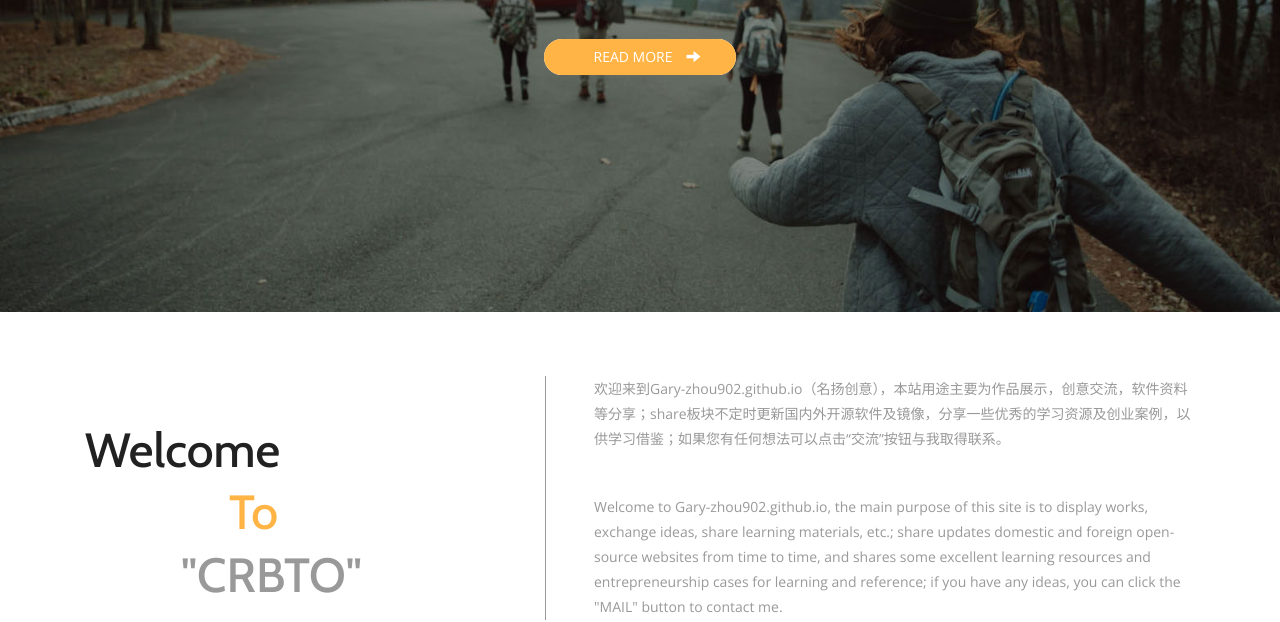
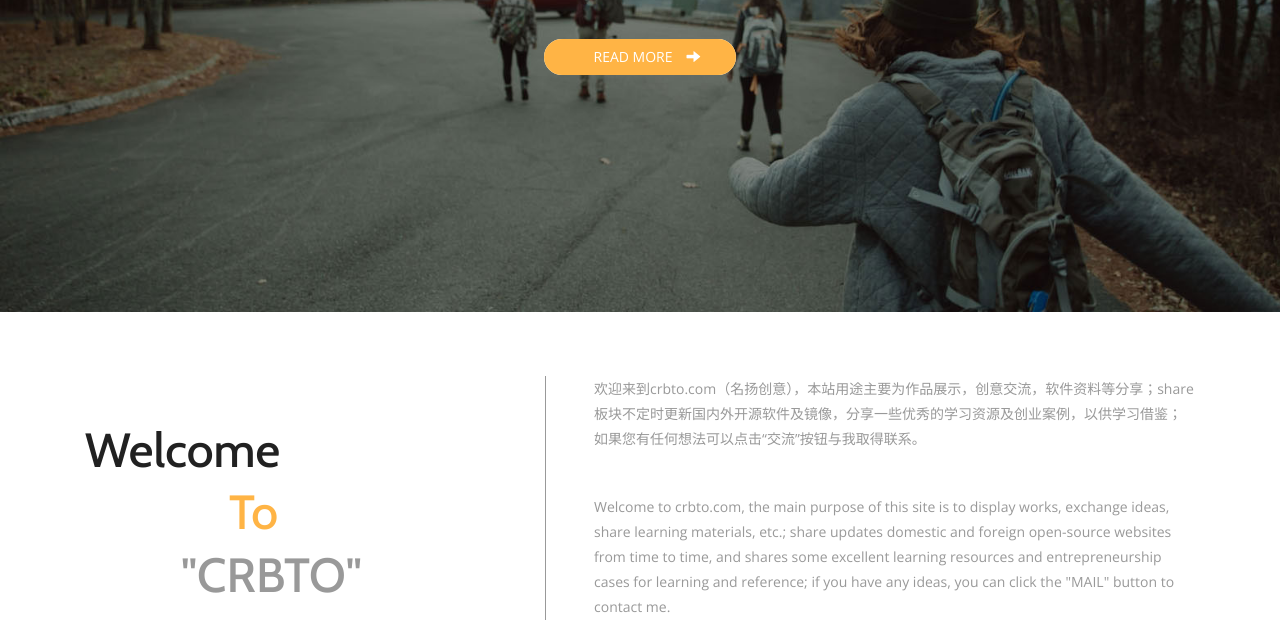
Before and after one commit to Gary-zhou902/Gary-zhou902.github.io, a plain HTML site: page index.html in a window 1280 px wide. Shown: the part 343-965 px from the top of the page. Drawn offline with nearby package versions, Linux system fonts and the light colour scheme.

Commit message:
上传网站源代码

```diff
--- a/index.html
+++ b/index.html
@@ -104,7 +104,7 @@
 					<h3>Welcome <span>To</span><i>"CRBTO"</i></h3>
 				</div>
 				<div class="col-md-7 about_grid_right_w3agile">
-					<p>欢迎来到Gary-zhou902.github.io（名扬创意），本站用途主要为作品展示，创意交流，软件资料等分享；share板块不定时更新国内外开源软件及镜像，分享一些优秀的学习资源及创业案例，以供学习借鉴；如果您有任何想法可以点击“交流”按钮与我取得联系。<span>Welcome to Gary-zhou902.github.io, the main purpose of this site is to display works, exchange ideas, share learning materials, etc.; share updates domestic and foreign open-source websites from time to time, and shares some excellent learning resources and entrepreneurship cases for learning and reference; if you have any ideas, you can click the "MAIL" button to contact me.</span></p>
+					<p>欢迎来到crbto.com（名扬创意），本站用途主要为作品展示，创意交流，软件资料等分享；share板块不定时更新国内外开源软件及镜像，分享一些优秀的学习资源及创业案例，以供学习借鉴；如果您有任何想法可以点击“交流”按钮与我取得联系。<span>Welcome to crbto.com, the main purpose of this site is to display works, exchange ideas, share learning materials, etc.; share updates domestic and foreign open-source websites from time to time, and shares some excellent learning resources and entrepreneurship cases for learning and reference; if you have any ideas, you can click the "MAIL" button to contact me.</span></p>
 				</div>
 				<div class="clearfix"> </div>
 			</div>
```
